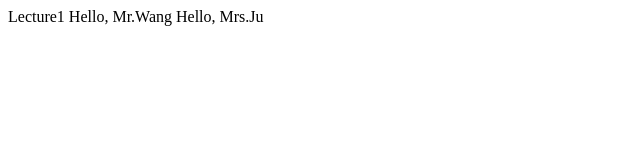
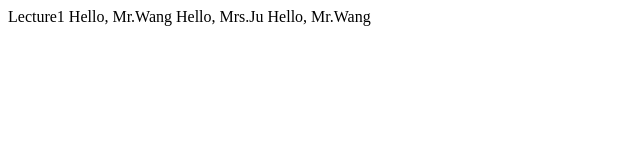
Before and after one commit to pheonixjj/cs50_lecture1, a plain HTML site: page index.html in a window 1280 px wide. Shown: the whole page, without its empty margins (0-640 px from the left). Drawn offline with Linux system fonts and the light colour scheme.

Commit message:
Update index.html

```diff
--- a/index.html
+++ b/index.html
@@ -7,5 +7,6 @@
     <body>
         Hello, Mr.Wang
         Hello, Mrs.Ju
+        Hello, Mr.Wang
     </body>
 </html>
```
